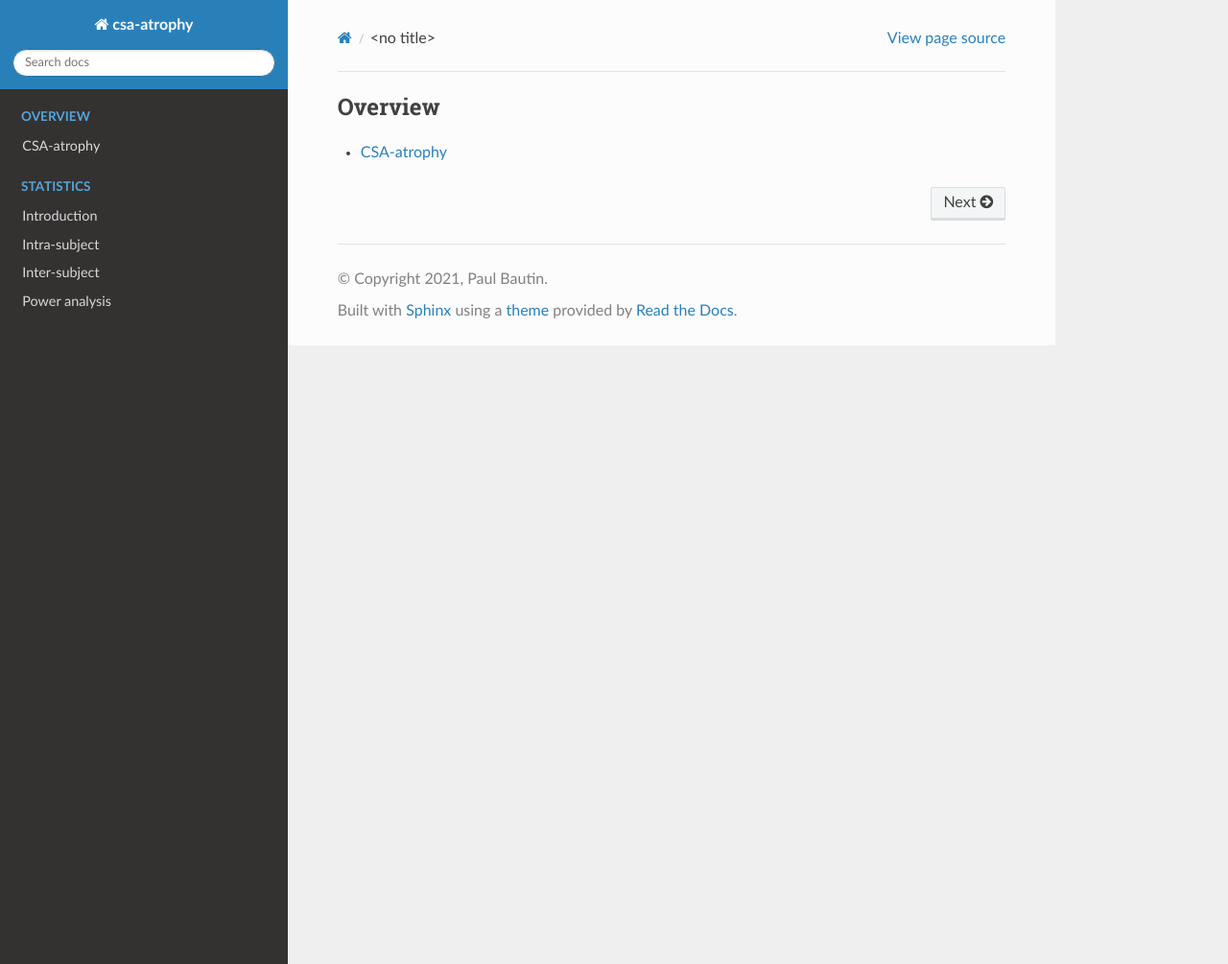
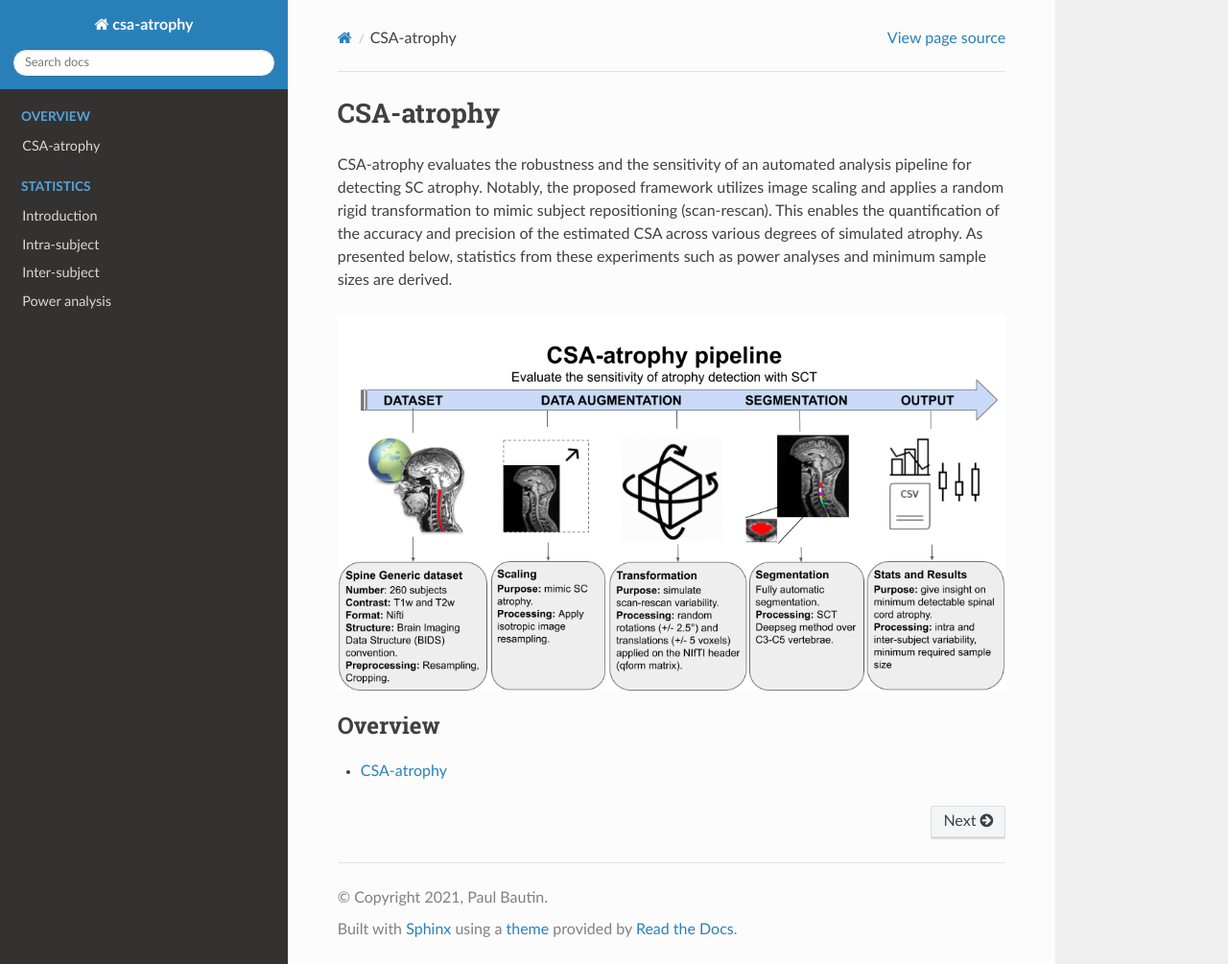
Before and after one commit to sct-pipeline/csa-atrophy, a Sphinx documentation site: the page built from docs/index.rst, in a window 1280 px wide and 1005 px high. Shown: the whole window at 96% size. Built offline with Sphinx 7.4.7 and the Read the Docs theme 2.0.0, drawn with Linux system fonts in a browser that asks for light colours.

Commit message:
- add overview in index file

```diff
--- a/docs/index.rst
+++ b/docs/index.rst
@@ -1,3 +1,9 @@
+CSA-atrophy
+============
+CSA-atrophy evaluates the robustness and the sensitivity of an automated analysis pipeline for detecting SC atrophy. Notably, the proposed framework utilizes image scaling and applies a random rigid transformation to mimic subject repositioning (scan-rescan). This enables the quantification of the accuracy and precision of the estimated CSA across various degrees of simulated atrophy. As presented below, statistics from these experiments such as power analyses and minimum sample sizes are derived.
+
+.. image:: csa_atrophy_scheme3.png
+
 .. toctree::
    :maxdepth: 1
    :caption: Overview
```
